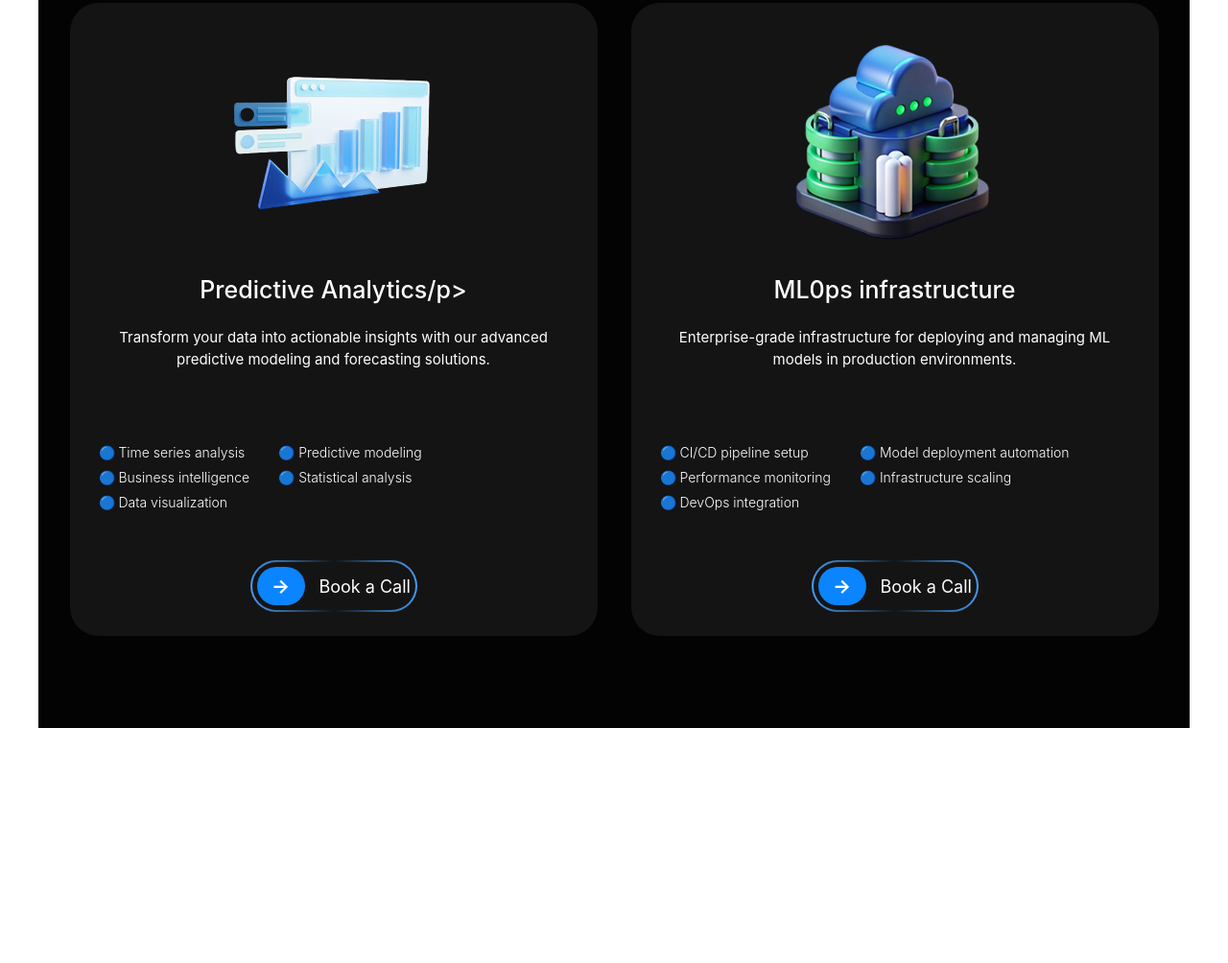
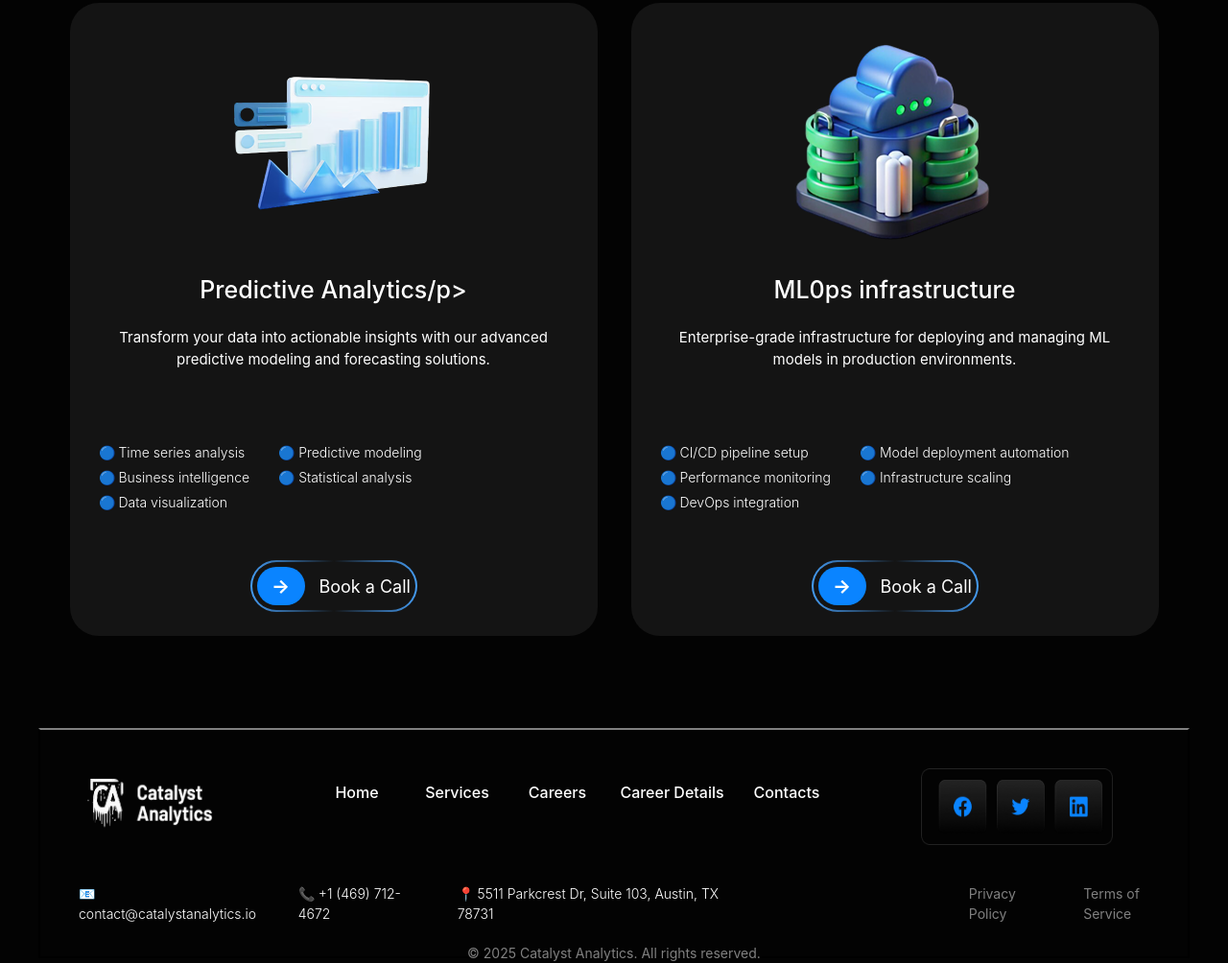
Before and after one commit to DBilol228/Week3examday, a website: page src/secondpage.html in a window 1280 px wide. Shown: the part 2151-3155 px from the top of the page at 96% size. Before the commit the page ends 2910 px from the top, so only its background shows below. Drawn offline with nearby package versions, Linux system fonts and the light colour scheme; files that its build step writes are made by us from their sources.

Commit message:
finshed page 2

```diff
--- a/src/secondpage.html
+++ b/src/secondpage.html
@@ -6,7 +6,7 @@
     <title>Document</title>
     <link rel="stylesheet" href="./output.css">
 </head>
-<body>
+<body class="bg-[#030303]">
       <div class="hidden lg:block max-w-[1200px] m-auto">
         <div class="w-[100%] h-[70px] bg-[#030303]">
             <div class="flex gap-[20px] pt-[3px]">
@@ -403,5 +403,66 @@
             </div>
         </div>
     </div>
+
+    <div class="hidden lg:block max-w-[1200px] m-auto">
+        <div class="w-[100%] h-[240px] bg-[#030303] border-2 border-t-[gray]">
+            <div class="flex gap-[20px]">
+                <img src="./images/Logo.png" class="mt-[40px] ml-[40px] w-[140px] h-[70px]" alt="LOGO">
+                <div class="mt-[50px] ml-[80px]">
+                    <a href="../index.html">
+                        <button class="text-[white] text-[16px] w-[100px] h-[30px] font-medium hover:text-[#0A84FF]">Home</button>
+                    </a>
+                    <a href="../src/secondpage.html">
+                        <button class="text-[white] text-[16px] w-[100px] h-[30px] font-medium hover:text-[#0A84FF]">Services</button>
+                    </a>
+                    <a href="../src/thirdpage.html">
+                        <button class="text-[white] text-[16px] w-[100px] h-[30px] font-medium hover:text-[#0A84FF]">Careers</button>
+                    </a>
+                    <a href="../src/fourthpage.html">
+                        <button class="text-[white] text-[16px] w-[130px] h-[30px] font-medium hover:text-[#0A84FF]">Career Details</button>
+                    </a>
+                    <a href="../src/fivethpage.html">
+                        <button class="text-[white] text-[16px] w-[100px] h-[30px] font-medium hover:text-[#0A84FF]">Contacts</button>
+                    </a>
+                </div>
+                <img src="./images/Sub Container.png" class="w-[200px] h-[80px] mt-[40px] ml-[70px]" alt="">
+            </div>
+            <div class="flex gap-[30px] mt-[40px] ml-[40px]">
+                <p class="text-[white] text-[14px] font-light">📧 contact@catalystanalytics.io</p>
+                <p class="text-[white] text-[14px] font-light">📞 +1 (469) 712-4672</p>
+                <p class="text-[white] text-[14px] font-light">📍 5511 Parkcrest Dr, Suite 103, Austin, TX 78731</p>
+                <p class="text-[gray] text-[14px] ml-[200px]">Privacy Policy</p>
+                <p class="text-[gray] text-[14px]">Terms of Service</p>
+            </div>
+            <p class="text-[gray] text-[14px] text-center mt-[20px]">© 2025 Catalyst Analytics. All rights reserved.</p>
+        </div>
+    </div>
+
+    <div class="lg:hidden max-w-[500px] m-auto">
+        <div class="w-[100%] h-[440px] bg-[#030303] border-2 border-t-[gray]">
+            <img src="./images/Logo.png" class="mx-auto mt-[30px]" alt="">
+            <div class="text-center mt-[20px]">
+                <a href="../index.html">
+                    <button class="text-[white] text-[16px] w-[100px] h-[30px] font-medium hover:text-[#0A84FF]">Home</button>
+                </a>
+                <a href="../src/secondpage.html">
+                    <button class="text-[white] text-[16px] w-[100px] h-[30px] font-medium hover:text-[#0A84FF]">Services</button>
+                </a>
+                <a href="../src/thirdpage.html">
+                    <button class="text-[white] text-[16px] w-[100px] h-[30px] font-medium hover:text-[#0A84FF]">Careers</button>
+                </a>
+                <a href="../src/fourthpage.html">
+                    <button class="text-[white] text-[16px] w-[130px] h-[30px] font-medium hover:text-[#0A84FF]">Career Details</button>
+                </a>
+                <a href="../src/fivethpage.html">
+                    <button class="text-[white] text-[16px] w-[100px] h-[30px] font-medium hover:text-[#0A84FF]">Contacts</button>
+                </a>
+            </div>
+                <p class="text-[white] text-[14px] font-light text-center mt-[20px]">📧 contact@catalystanalytics.io</p>
+                <p class="text-[white] text-[14px] font-light text-center mt-[10px]">📞 +1 (469) 712-4672</p>
+                <p class="text-[white] text-[14px] font-light text-center mt-[10px]">📍 5511 Parkcrest Dr, Suite 103, Austin, TX 78731</p>
+                <img src="./images/Sub Container.png" class="mt-[30px] mx-auto" alt="">
+        </div>
+    </div>
 </body>
 </html>
```
